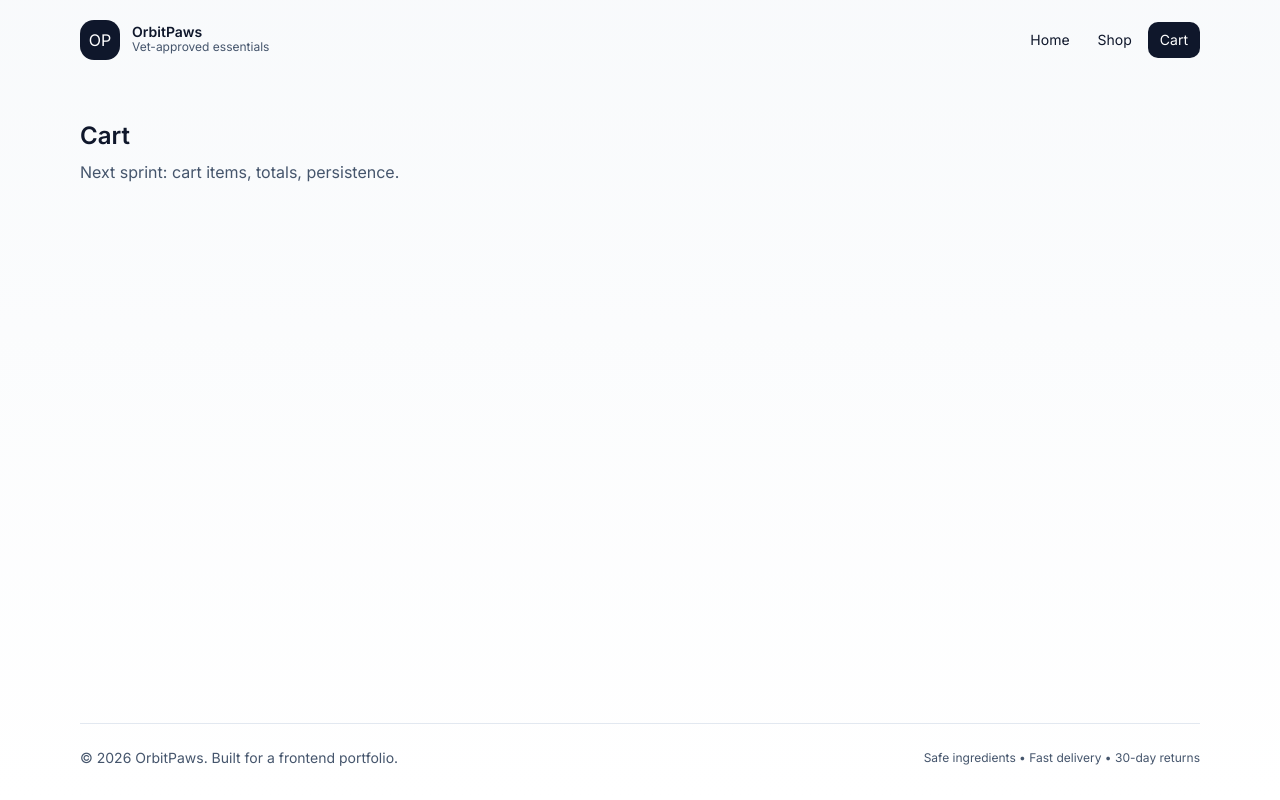
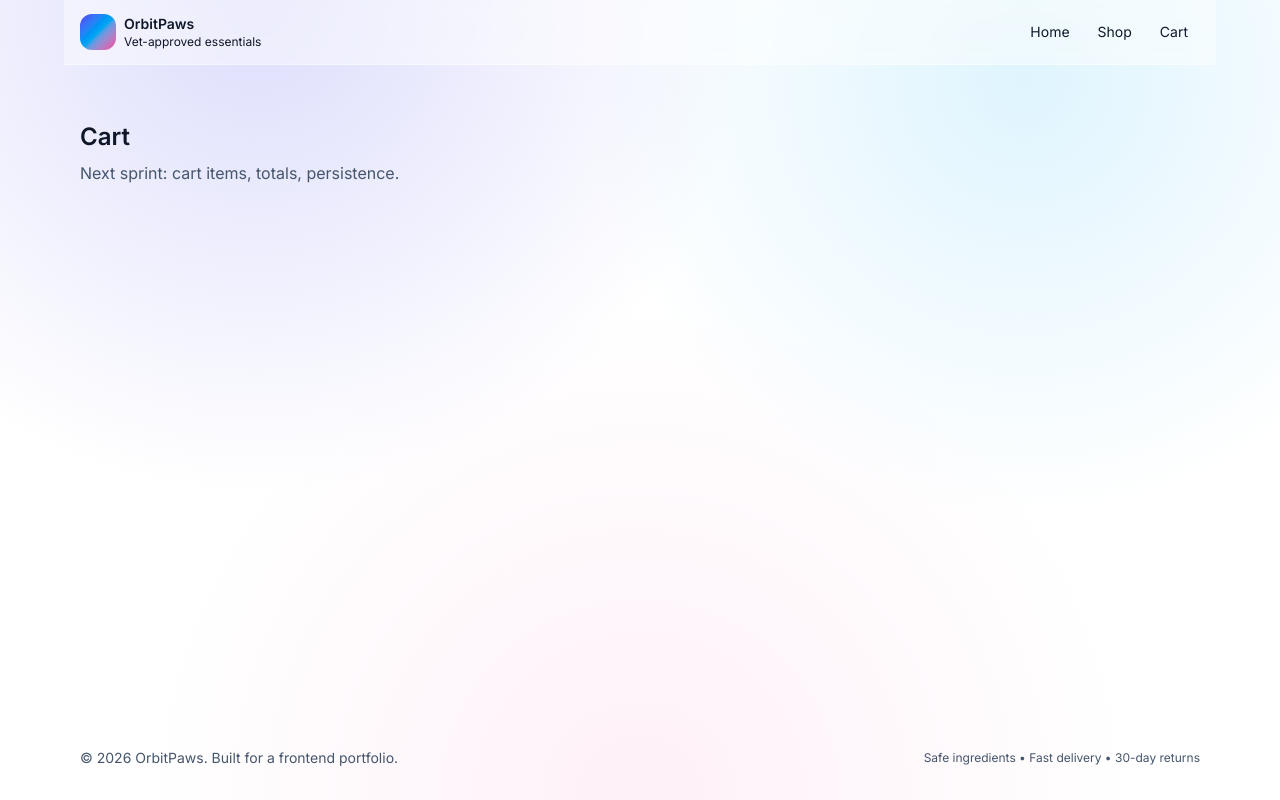
Before and after one commit to ali-sazzad/orbitpaws-eCommerce, a Next.js app: page /cart in a window 1280 px wide. Built offline with nearby package versions, Linux system fonts and the light colour scheme.

Commit message:
Refine Header and Layout of website

```diff
--- a/src/app/globals.css
+++ b/src/app/globals.css
@@ -1,125 +1,116 @@
 @import "tailwindcss";
-@import "tw-animate-css";
 
-@custom-variant dark (&:is(.dark *));
+/* OrbitPaws — Premium colorful theme tokens (NO @apply token utilities) */
+@layer base {
+  :root {
+    --background: 222 38% 98%;
+    --foreground: 222 47% 11%;
 
-@theme inline {
-  --color-background: var(--background);
-  --color-foreground: var(--foreground);
-  --font-sans: var(--font-geist-sans);
-  --font-mono: var(--font-geist-mono);
-  --color-sidebar-ring: var(--sidebar-ring);
-  --color-sidebar-border: var(--sidebar-border);
-  --color-sidebar-accent-foreground: var(--sidebar-accent-foreground);
-  --color-sidebar-accent: var(--sidebar-accent);
-  --color-sidebar-primary-foreground: var(--sidebar-primary-foreground);
-  --color-sidebar-primary: var(--sidebar-primary);
-  --color-sidebar-foreground: var(--sidebar-foreground);
-  --color-sidebar: var(--sidebar);
-  --color-chart-5: var(--chart-5);
-  --color-chart-4: var(--chart-4);
-  --color-chart-3: var(--chart-3);
-  --color-chart-2: var(--chart-2);
-  --color-chart-1: var(--chart-1);
-  --color-ring: var(--ring);
-  --color-input: var(--input);
-  --color-border: var(--border);
-  --color-destructive: var(--destructive);
-  --color-accent-foreground: var(--accent-foreground);
-  --color-accent: var(--accent);
-  --color-muted-foreground: var(--muted-foreground);
-  --color-muted: var(--muted);
-  --color-secondary-foreground: var(--secondary-foreground);
-  --color-secondary: var(--secondary);
-  --color-primary-foreground: var(--primary-foreground);
-  --color-primary: var(--primary);
-  --color-popover-foreground: var(--popover-foreground);
-  --color-popover: var(--popover);
-  --color-card-foreground: var(--card-foreground);
-  --color-card: var(--card);
-  --radius-sm: calc(var(--radius) - 4px);
-  --radius-md: calc(var(--radius) - 2px);
-  --radius-lg: var(--radius);
-  --radius-xl: calc(var(--radius) + 4px);
-  --radius-2xl: calc(var(--radius) + 8px);
-  --radius-3xl: calc(var(--radius) + 12px);
-  --radius-4xl: calc(var(--radius) + 16px);
+    --card: 0 0% 100%;
+    --card-foreground: 222 47% 11%;
+
+    --popover: 0 0% 100%;
+    --popover-foreground: 222 47% 11%;
+
+    --primary: 246 83% 58%;
+    --primary-foreground: 0 0% 100%;
+
+    --secondary: 210 40% 96%;
+    --secondary-foreground: 222 47% 11%;
+
+    --muted: 214 32% 95%;
+    --muted-foreground: 215 16% 47%;
+
+    --accent: 190 92% 45%;
+    --accent-foreground: 0 0% 100%;
+
+    --destructive: 0 84% 60%;
+    --destructive-foreground: 0 0% 100%;
+
+    --border: 220 22% 90%;
+    --input: 220 22% 90%;
+    --ring: 246 83% 58%;
+
+    --radius: 1rem;
+  }
+
+  .dark {
+    --background: 222 47% 7%;
+    --foreground: 210 40% 98%;
+
+    --card: 222 47% 9%;
+    --card-foreground: 210 40% 98%;
+
+    --popover: 222 47% 9%;
+    --popover-foreground: 210 40% 98%;
+
+    --primary: 246 83% 66%;
+    --primary-foreground: 222 47% 10%;
+
+    --secondary: 222 32% 14%;
+    --secondary-foreground: 210 40% 98%;
+
+    --muted: 222 32% 14%;
+    --muted-foreground: 215 20% 65%;
+
+    --accent: 190 92% 52%;
+    --accent-foreground: 222 47% 10%;
+
+    --destructive: 0 72% 55%;
+    --destructive-foreground: 0 0% 100%;
+
+    --border: 222 26% 18%;
+    --input: 222 26% 18%;
+    --ring: 190 92% 52%;
+  }
+
+  /* ✅ Avoid @apply token utilities: always stable */
+  * {
+    border-color: hsl(var(--border));
+  }
+
+  html,
+  body {
+    height: 100%;
+  }
+
+  body {
+    background: hsl(var(--background));
+    color: hsl(var(--foreground));
+  }
 }
 
-:root {
-  --radius: 0.625rem;
-  --background: oklch(1 0 0);
-  --foreground: oklch(0.129 0.042 264.695);
-  --card: oklch(1 0 0);
-  --card-foreground: oklch(0.129 0.042 264.695);
-  --popover: oklch(1 0 0);
-  --popover-foreground: oklch(0.129 0.042 264.695);
-  --primary: oklch(0.208 0.042 265.755);
-  --primary-foreground: oklch(0.984 0.003 247.858);
-  --secondary: oklch(0.968 0.007 247.896);
-  --secondary-foreground: oklch(0.208 0.042 265.755);
-  --muted: oklch(0.968 0.007 247.896);
-  --muted-foreground: oklch(0.554 0.046 257.417);
-  --accent: oklch(0.968 0.007 247.896);
-  --accent-foreground: oklch(0.208 0.042 265.755);
-  --destructive: oklch(0.577 0.245 27.325);
-  --border: oklch(0.929 0.013 255.508);
-  --input: oklch(0.929 0.013 255.508);
-  --ring: oklch(0.704 0.04 256.788);
-  --chart-1: oklch(0.646 0.222 41.116);
-  --chart-2: oklch(0.6 0.118 184.704);
-  --chart-3: oklch(0.398 0.07 227.392);
-  --chart-4: oklch(0.828 0.189 84.429);
-  --chart-5: oklch(0.769 0.188 70.08);
-  --sidebar: oklch(0.984 0.003 247.858);
-  --sidebar-foreground: oklch(0.129 0.042 264.695);
-  --sidebar-primary: oklch(0.208 0.042 265.755);
-  --sidebar-primary-foreground: oklch(0.984 0.003 247.858);
-  --sidebar-accent: oklch(0.968 0.007 247.896);
-  --sidebar-accent-foreground: oklch(0.208 0.042 265.755);
-  --sidebar-border: oklch(0.929 0.013 255.508);
-  --sidebar-ring: oklch(0.704 0.04 256.788);
-}
+/* OrbitPaws visual utilities */
+@layer utilities {
+  .orbit-app-bg {
+    background:
+      radial-gradient(900px circle at 20% 0%, rgba(99, 102, 241, 0.22), transparent 55%),
+      radial-gradient(800px circle at 80% 10%, rgba(56, 189, 248, 0.16), transparent 55%),
+      radial-gradient(900px circle at 50% 100%, rgba(244, 114, 182, 0.10), transparent 55%),
+      linear-gradient(180deg, rgba(255, 255, 255, 0.75), rgba(255, 255, 255, 0.98));
+  }
 
-.dark {
-  --background: oklch(0.129 0.042 264.695);
-  --foreground: oklch(0.984 0.003 247.858);
-  --card: oklch(0.208 0.042 265.755);
-  --card-foreground: oklch(0.984 0.003 247.858);
-  --popover: oklch(0.208 0.042 265.755);
-  --popover-foreground: oklch(0.984 0.003 247.858);
-  --primary: oklch(0.929 0.013 255.508);
-  --primary-foreground: oklch(0.208 0.042 265.755);
-  --secondary: oklch(0.279 0.041 260.031);
-  --secondary-foreground: oklch(0.984 0.003 247.858);
-  --muted: oklch(0.279 0.041 260.031);
-  --muted-foreground: oklch(0.704 0.04 256.788);
-  --accent: oklch(0.279 0.041 260.031);
-  --accent-foreground: oklch(0.984 0.003 247.858);
-  --destructive: oklch(0.704 0.191 22.216);
-  --border: oklch(1 0 0 / 10%);
-  --input: oklch(1 0 0 / 15%);
-  --ring: oklch(0.551 0.027 264.364);
-  --chart-1: oklch(0.488 0.243 264.376);
-  --chart-2: oklch(0.696 0.17 162.48);
-  --chart-3: oklch(0.769 0.188 70.08);
-  --chart-4: oklch(0.627 0.265 303.9);
-  --chart-5: oklch(0.645 0.246 16.439);
-  --sidebar: oklch(0.208 0.042 265.755);
-  --sidebar-foreground: oklch(0.984 0.003 247.858);
-  --sidebar-primary: oklch(0.488 0.243 264.376);
-  --sidebar-primary-foreground: oklch(0.984 0.003 247.858);
-  --sidebar-accent: oklch(0.279 0.041 260.031);
-  --sidebar-accent-foreground: oklch(0.984 0.003 247.858);
-  --sidebar-border: oklch(1 0 0 / 10%);
-  --sidebar-ring: oklch(0.551 0.027 264.364);
-}
+  .orbit-glass {
+    background-color: rgba(255, 255, 255, 0.7);
+    backdrop-filter: blur(12px);
+  }
 
-@layer base {
-  * {
-    @apply border-border outline-ring/50;
+  @supports not (backdrop-filter: blur(12px)) {
+    .orbit-glass {
+      background-color: rgba(255, 255, 255, 0.85);
+    }
   }
-  body {
-    @apply bg-background text-foreground;
+
+  .orbit-gradient-text {
+    background: linear-gradient(90deg, rgb(79, 70, 229), rgb(14, 165, 233), rgb(236, 72, 153));
+    -webkit-background-clip: text;
+    background-clip: text;
+    color: transparent;
+  }
+
+  .orbit-ring {
+    box-shadow:
+      0 0 0 1px rgba(99, 102, 241, 0.18) inset,
+      0 0 0 1px rgba(56, 189, 248, 0.10);
   }
 }
--- a/src/app/layout.tsx
+++ b/src/app/layout.tsx
@@ -4,6 +4,7 @@ import { Inter } from "next/font/google";
 import "./globals.css";
 import { OrbitHeader } from "@/components/orbit/OrbitHeader";
 import { OrbitFooter } from "@/components/orbit/OrbitFooter";
+import { BackToTop } from "@/components/orbit/BackToTop";
 
 const inter = Inter({ subsets: ["latin"] });
 
@@ -24,12 +25,15 @@ export const metadata: Metadata = {
 export default function RootLayout({ children }: { children: React.ReactNode }) {
   return (
     <html lang="en" className="h-full">
-      <body className={`${inter.className} min-h-full bg-linear-to-b from-slate-50 to-white text-slate-900`}>
+      <body className={`${inter.className} min-h-full orbit-app-bg`}>
         <div className="mx-auto flex min-h-screen max-w-6xl flex-col px-4">
           <OrbitHeader />
           <main className="flex-1">{children}</main>
           <OrbitFooter />
         </div>
+
+        {/* ✅ Back to top floating button */}
+        <BackToTop />
       </body>
     </html>
   );
--- /dev/null
+++ b/src/components/orbit/BackToTop.tsx
@@ -0,0 +1,36 @@
+"use client";
+
+import * as React from "react";
+
+export function BackToTop() {
+  const [visible, setVisible] = React.useState(false);
+
+  React.useEffect(() => {
+    const onScroll = () => setVisible(window.scrollY > 400);
+    onScroll();
+    window.addEventListener("scroll", onScroll, { passive: true });
+    return () => window.removeEventListener("scroll", onScroll);
+  }, []);
+
+  const onClick = () => {
+    window.scrollTo({ top: 0, behavior: "smooth" });
+  };
+
+  return (
+    <button
+      type="button"
+      onClick={onClick}
+      className={[
+        "fixed bottom-5 cursor-pointer right-5 z-50",
+        "rounded-full px-4 py-3 text-sm font-semibold text-white shadow-lg",
+        "bg-linear-to-r from-indigo-600 via-sky-500 to-pink-500",
+        "transition-all duration-200",
+        "focus-visible:outline-none focus-visible:ring-2 focus-visible:ring-ring focus-visible:ring-offset-2",
+        visible ? "opacity-100 translate-y-0" : "pointer-events-none opacity-0 translate-y-2",
+      ].join(" ")}
+      aria-label="Back to top"
+    >
+      ↑ Top
+    </button>
+  );
+}
--- a/src/components/orbit/OrbitHeader.tsx
+++ b/src/components/orbit/OrbitHeader.tsx
@@ -1,53 +1,42 @@
-// src/components/orbit/OrbitHeader.tsx
-"use client";
-
 import Link from "next/link";
-import { usePathname } from "next/navigation";
-import { cn } from "@/lib/utils";
-
-const nav = [
-  { href: "/", label: "Home" },
-  { href: "/shop", label: "Shop" },
-  { href: "/cart", label: "Cart" },
-];
 
 export function OrbitHeader() {
-  const pathname = usePathname();
-
   return (
-    <header className="flex items-center justify-between py-5">
-      <Link href="/" className="flex items-center gap-3 rounded-xl outline-none focus-visible:ring-2 focus-visible:ring-slate-400 focus-visible:ring-offset-2">
-        <div className="grid size-10 place-items-center rounded-xl bg-slate-900 text-white">
-          OP
-        </div>
-        <div>
-          <p className="text-sm font-semibold leading-none">OrbitPaws</p>
-          <p className="text-xs text-slate-600">Vet-approved essentials</p>
+    <header className="sticky mb-4 top-0 z-50 -mx-4 border-b border-white/40 bg-white/55 px-4 backdrop-blur supports-[backdrop-filter]:bg-white/45">
+      <div className="mx-auto flex h-16 max-w-6xl items-center justify-between">
+        <Link
+          href="/"
+          className="flex items-center gap-2 rounded-xl focus-visible:outline-none focus-visible:ring-2 focus-visible:ring-ring"
+          aria-label="OrbitPaws home"
+        >
+          <div className="h-9 w-9 rounded-xl bg-linear-to-br from-indigo-600 via-sky-500 to-pink-500" />
+          <div className="leading-tight">
+            <p className="text-sm font-semibold">OrbitPaws</p>
+            <p className="text-xs text-muted-foreground">Vet-approved essentials</p>
           </div>
         </Link>
 
         <nav className="flex items-center gap-1 text-sm">
-        {nav.map((item) => {
-          const active =
-            item.href === "/"
-              ? pathname === "/"
-              : pathname.startsWith(item.href);
-
-          return (
           <Link
-              key={item.href}
-              href={item.href}
-              className={cn(
-                "rounded-lg px-3 py-2 transition hover:bg-slate-100 focus-visible:outline-none focus-visible:ring-2 focus-visible:ring-slate-400 focus-visible:ring-offset-2",
-                active && "bg-slate-900 text-white hover:bg-slate-900"
-              )}
-              aria-current={active ? "page" : undefined}
+            href="/"
+            className="rounded-lg px-3 py-2 text-muted-foreground hover:bg-muted hover:text-foreground focus-visible:outline-none focus-visible:ring-2 focus-visible:ring-ring"
           >
-              {item.label}
+            Home
           </Link>
-          );
-        })}
+          <Link
+            href="/shop"
+            className="rounded-lg px-3 py-2 text-muted-foreground hover:bg-muted hover:text-foreground focus-visible:outline-none focus-visible:ring-2 focus-visible:ring-ring"
+          >
+            Shop
+          </Link>
+          <Link
+            href="/cart"
+            className="rounded-lg px-3 py-2 text-muted-foreground hover:bg-muted hover:text-foreground focus-visible:outline-none focus-visible:ring-2 focus-visible:ring-ring"
+          >
+            Cart
+          </Link>
         </nav>
+      </div>
     </header>
   );
 }
```
Lines whose indentation alone changed are shown as unchanged.
